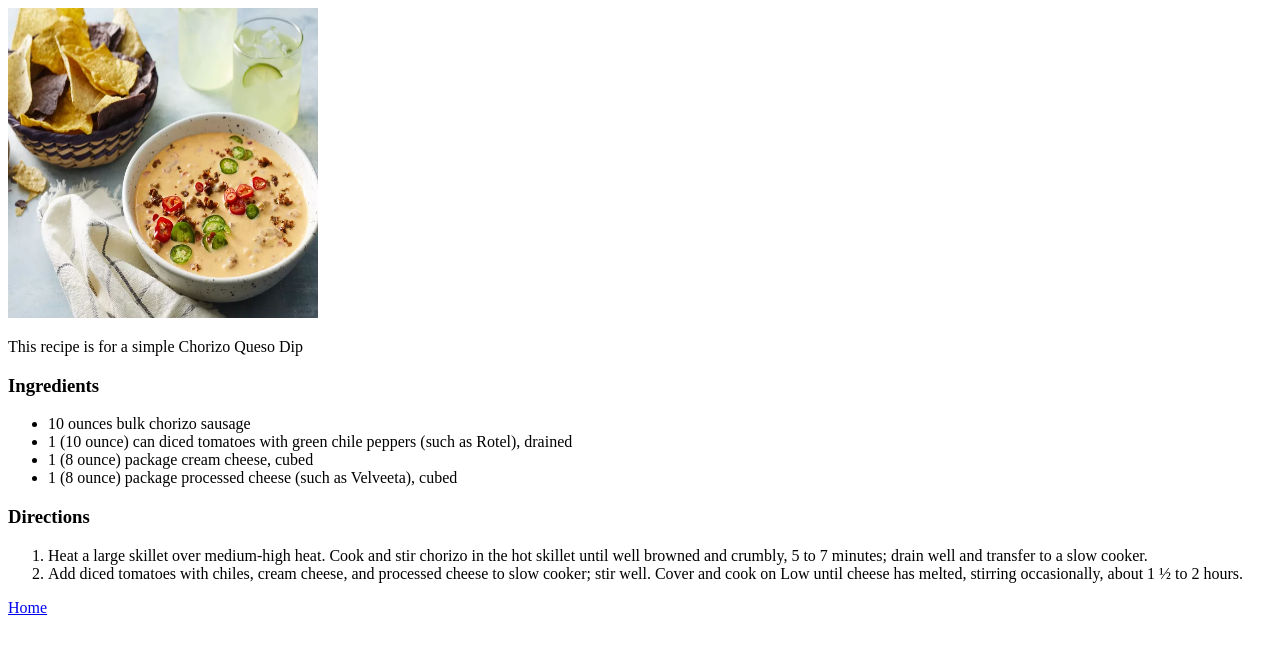
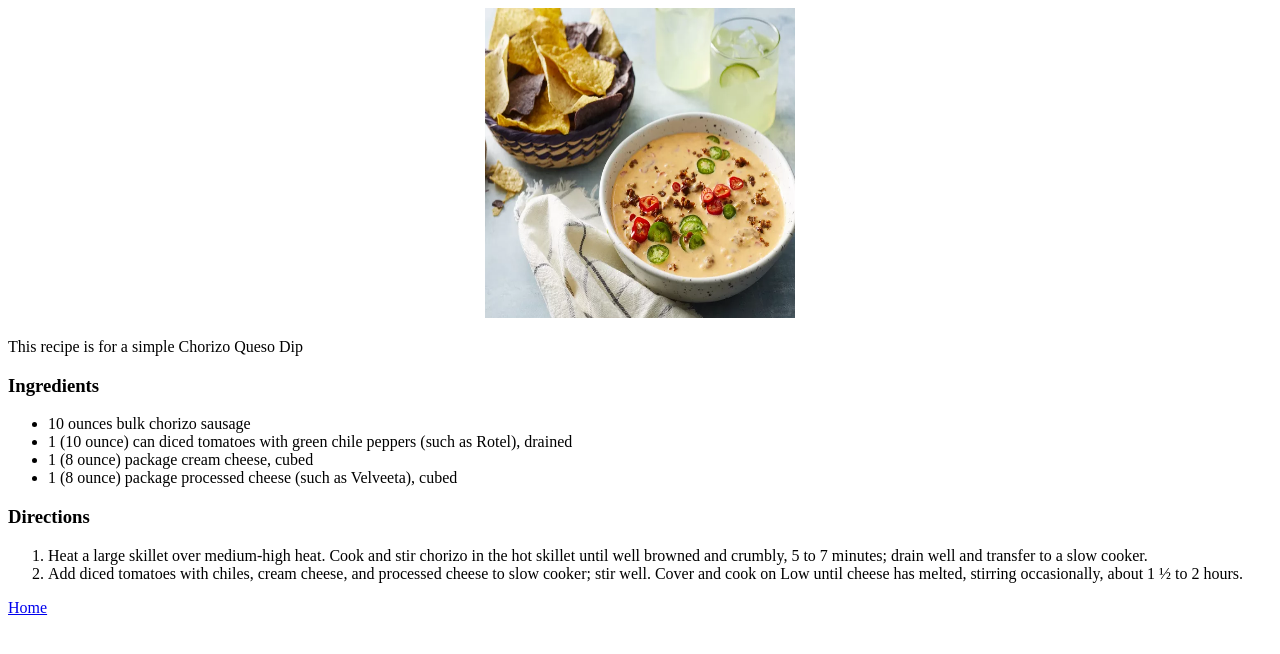
Before and after one commit to jcd16d/odin-recipes, a plain HTML site: page recipes/queso.html in a window 1280 px wide. Drawn offline with Linux system fonts and the light colour scheme.

Commit message:
Finsihing touches on centering and text size

```diff
--- a/recipes/queso.html
+++ b/recipes/queso.html
@@ -6,7 +6,7 @@
     <title>Queso</title>
 </head>
 <body>
-<img src="Queso image.webp" alt="Queso Dip image"height=310 width="310">
+<center><img src="Queso image.webp" alt="Queso Dip image"height=310 width="310"></center>
 
 <p>This recipe is for a simple Chorizo Queso Dip</p>
     <p><h3>Ingredients</h3></p>
```
